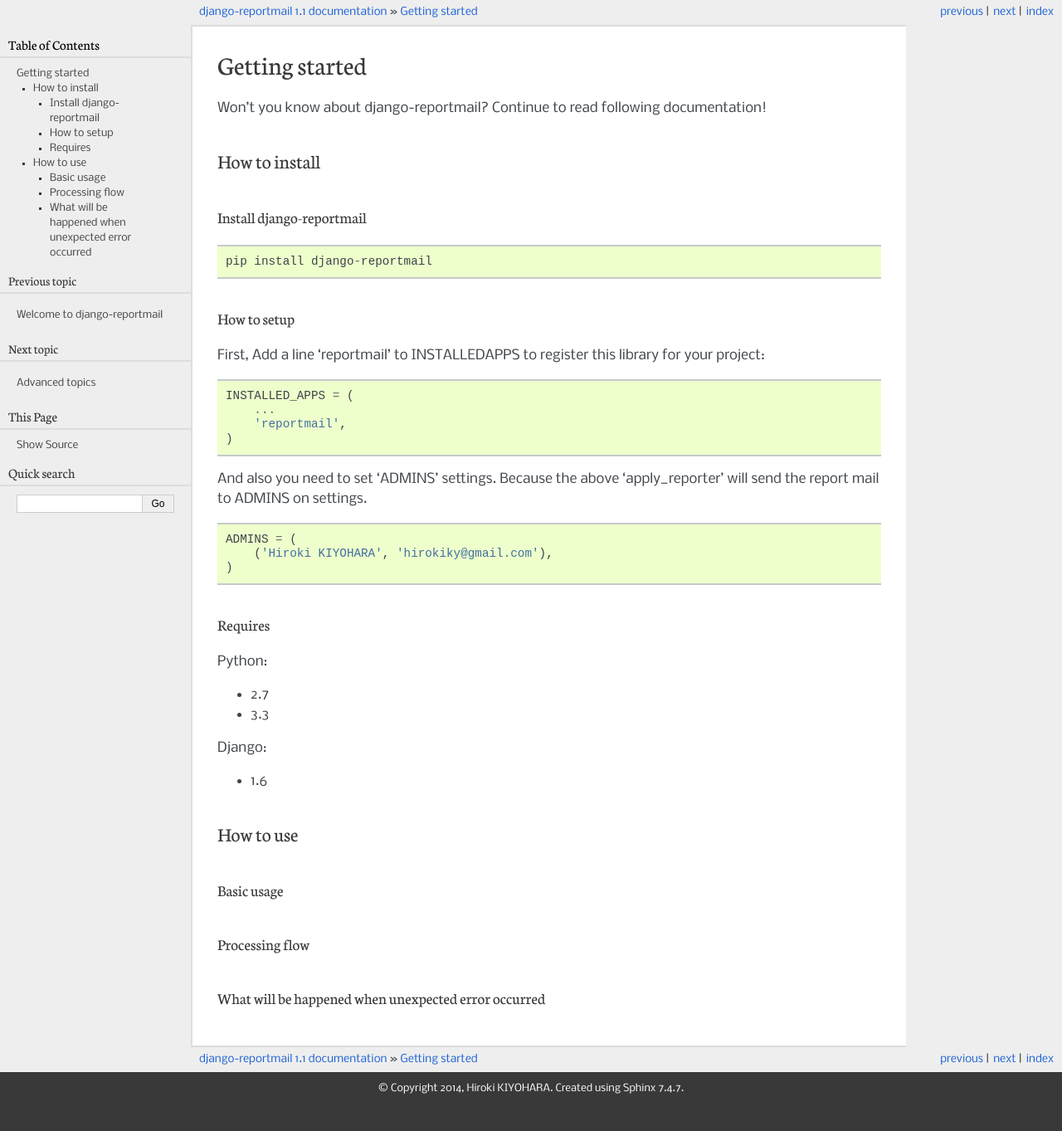
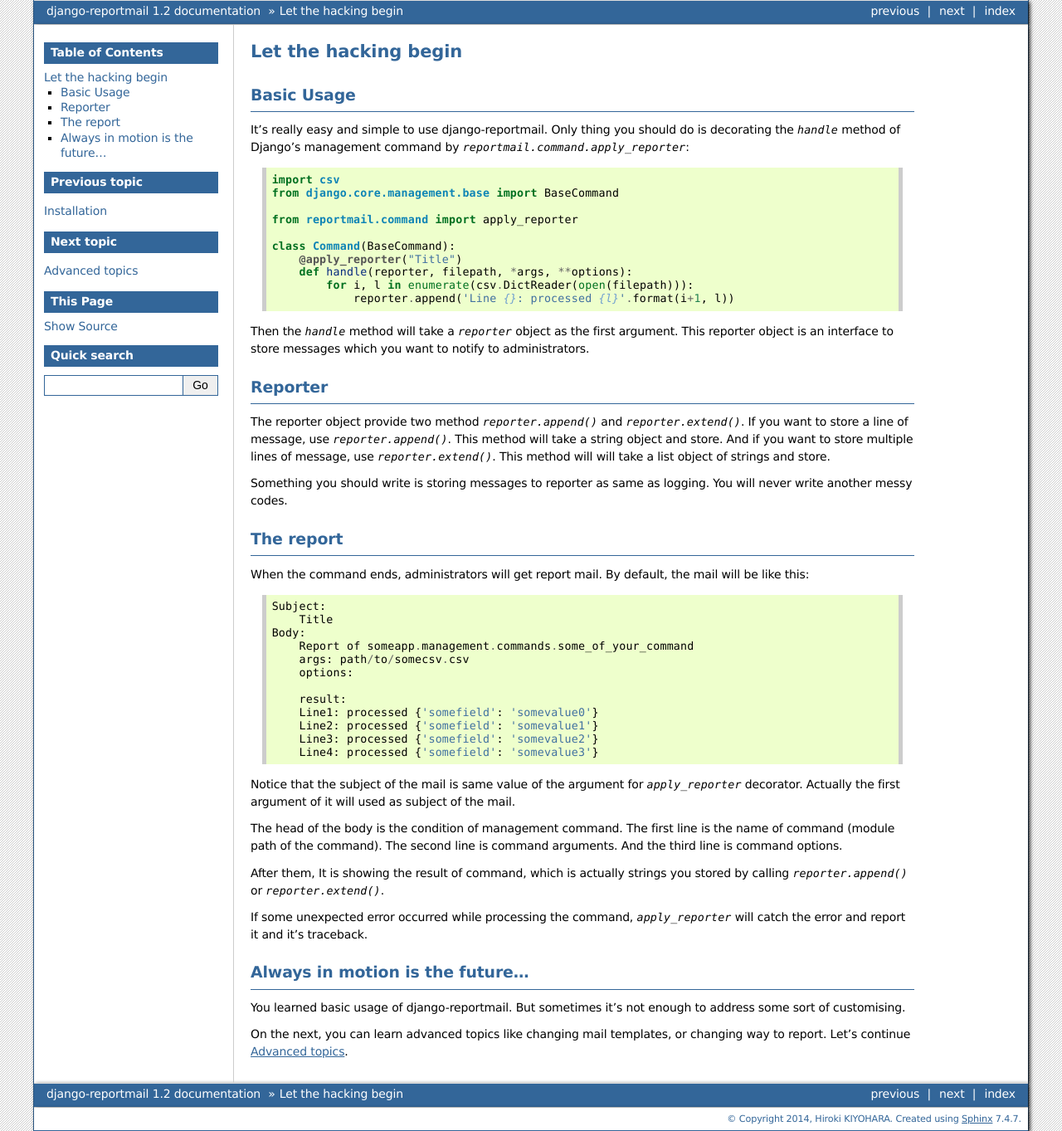
Before and after one commit to hirokiky/django-reportmail, a Sphinx documentation site: the page built from docs/source/intro.rst, in a window 1280 px wide. Shown: the whole page at 83% size. Built offline with Sphinx 7.4.7, drawn with Linux system fonts in a browser that asks for light colours; before the commit the page ends 1331 px from its top, so only the background shows below that.

Commit message:
Added whole documentation

```diff
--- a/docs/source/advanced.rst
+++ b/docs/source/advanced.rst
@@ -1,23 +1,70 @@
 Advanced topics
 ===============
 
-How to change the template of reporting mail
---------------------------------------------
+In this page, you can learn more about `django-reportmail`.
+I'll show you helpful topics when you should address some sort of customising
+especially, appearing at your job.
 
-Put your own template
-^^^^^^^^^^^^^^^^^^^^^
+How to change the mail template
+-------------------------------
 
-Context for the template
-^^^^^^^^^^^^^^^^^^^^^^^^
+This section you can learn the way to change template used for rendering report mail.
+To change the template, you can simply apply the path to template as the 'template' argument
+for `apply_template`:
+
+.. code-block:: python
+
+    from django.core.management.base import BaseCommand
+    from reportmail.command import apply_reporter
+
+    class Command(BaseCommand):
+        @apply_reporter("Title", template='yourapp/dataimport_report.txt')
+        def handle(reporter, *args, **options):
+            pass
+
+By default, it uses `reportmail/command_report.txt`.
+
+This template will take these values as context:
+
+* stored_text: list of messages you stored.
+* args: arguments of command calling.
+* options: option arguments of command calling and some value of enviroments.
+* command: module path for this command.
+
+If you want to add another value, you can simply set item for the reporter.context atribute:
+
+.. code-block:: python
+
+    >>> reporter.context['some_additional_value'] = 'Hi, there'
 
 How to change the way to report
 -------------------------------
 
-What is 'committer'
-^^^^^^^^^^^^^^^^^^^
+Sometimes you want to change the way to report instead of admin mails.
+To change, you can simply set a 'Committer' function to the `reporter.committer` attribute.
+The committer is the function which to get 'subject' and 'body' string as positional argument
+and cause some side-effects:
 
-Built-in committers
-^^^^^^^^^^^^^^^^^^^
+.. code-block:: python
 
-How to change committers dynamically
-^^^^^^^^^^^^^^^^^^^^^^^^^^^^^^^^^^^^
+    >>> def my_committer(subject, body):
+    ...     print(subject)
+    ...     print(body)
+    >>> reporter.committer = my_committer
+
+This my_committer is actually same with `reportmail.reporter.console_committer`.
+django-reportmail provides two committer functions by default:
+
+* `reportmail.reporter.console_committer`: printing out to the standard output
+* `reportmail.reporter.admin_mail_committer`: sending as admin mail (default committer)
+
+Conclusion
+----------
+
+You've already learned about django-reportmail good enough.
+If you need some reference for this linbrary, please refer :doc:`api`.
+This will useful when you want to remind behaviors of each components.
+
+If you've read whole documentation and have some questions or opinions,
+please raise a new issue at
+`django-reportmail repository <https://github.com/hirokiky/django-reportmail>`_
--- a/docs/source/conf.py
+++ b/docs/source/conf.py
@@ -29,7 +29,8 @@ import os
 # Add any Sphinx extension module names here, as strings. They can be
 # extensions coming with Sphinx (named 'sphinx.ext.*') or your custom
 # ones.
-extensions = []
+extensions = ['sphinxjp.themecore', 'sphinx.ext.autodoc']
+
 
 # Add any paths that contain templates here, relative to this directory.
 templates_path = ['_templates']
@@ -52,9 +53,9 @@ copyright = '2014, Hiroki KIYOHARA'
 # built documents.
 #
 # The short X.Y version.
-version = '1.1'
+version = '1.2'
 # The full version, including alpha/beta/rc tags.
-release = '1.1'
+release = '1.2'
 
 # The language for content autogenerated by Sphinx. Refer to documentation
 # for a list of supported languages.
@@ -99,7 +100,7 @@ pygments_style = 'sphinx'
 
 # The theme to use for HTML and HTML Help pages.  See the documentation for
 # a list of builtin themes.
-html_theme = 'pyramid'
+html_theme = 'bizstyle'
 
 # Theme options are theme-specific and customize the look and feel of a theme
 # further.  For a list of options available for each theme, see the
--- /dev/null
+++ b/docs/source/installation.rst
@@ -0,0 +1,54 @@
+Installation
+============
+
+Won't you know about django-reportmail? Continue to read following documentation!
+If you do, you will learn the way to setup django-reportmail.
+
+How to install
+--------------
+
+As always, you can install django-reportmail by using `pip`::
+
+    pip install django-reportmail
+
+And then, you need to fix 2 parts of `settings.py`.
+First, Add a line 'reportmail' to INSTALLED_APPS to register this library for your project:
+
+.. code-block:: python
+
+    INSTALLED_APPS = (
+        ...
+        'reportmail',
+    )
+
+
+And also you need to set 'ADMINS' settings.
+Because this library will send the report mail to 'ADMINS' on settings.
+
+.. code-block:: python
+
+    ADMINS = (
+        ('Hiroki KIYOHARA', 'hirokiky@gmail.com'),
+    )
+
+Internally, the reason of setting 'ADMINS' is that django-reportmail will send mail by
+calling `django.core.mail.admin_mails`.
+
+Requires
+--------
+
+django-reportmail is guaranteed to work correctly on following environments.
+
+Python:
+
+* 2.7
+* 3.3
+
+Django:
+
+* 1.6
+
+All set
+-------
+
+After setting up the project, you can head over to the :doc:`intro` documentation!
--- a/docs/source/intro.rst
+++ b/docs/source/intro.rst
@@ -1,61 +1,79 @@
-Getting started
-===============
+Let the hacking begin
+=====================
 
-Won't you know about django-reportmail?
-Continue to read following documentation!
+Basic Usage
+-----------
 
-How to install
---------------
-
-Install django-reportmail
-^^^^^^^^^^^^^^^^^^^^^^^^^
-::
-
-    pip install django-reportmail
-
-How to setup
-^^^^^^^^^^^^
-
-First, Add a line 'reportmail' to INSTALLEDAPPS to register this library for your project:
+It's really easy and simple to use django-reportmail.
+Only thing you should do is decorating the `handle` method of Django's management command
+by `reportmail.command.apply_reporter`:
 
 .. code-block:: python
 
-    INSTALLED_APPS = (
-        ...
-        'reportmail',
-    )
+    import csv
+    from django.core.management.base import BaseCommand
+
+    from reportmail.command import apply_reporter
+
+    class Command(BaseCommand):
+        @apply_reporter("Title")
+        def handle(reporter, filepath, *args, **options):
+            for i, l in enumerate(csv.DictReader(open(filepath))):
+                reporter.append('Line {}: processed {l}'.format(i+1, l))
 
 
-And also you need to set 'ADMINS' settings.
-Because the above 'apply_reporter' will send the report mail to ADMINS on settings.
+Then the `handle` method will take a `reporter` object as the first argument.
+This reporter object is an interface to store messages which you want to notify to administrators.
 
-.. code-block:: python
+Reporter
+--------
 
-    ADMINS = (
-        ('Hiroki KIYOHARA', 'hirokiky@gmail.com'),
-    )
+The reporter object provide two method `reporter.append()` and `reporter.extend()`.
+If you want to store a line of message, use `reporter.append()`. This method will take a string
+object and store.
+And if you want to store multiple lines of message, use `reporter.extend()`. This method will
+will take a list object of strings and store.
 
+Something you should write is storing messages to reporter as same as logging.
+You will never write another messy codes.
 
-Requires
-^^^^^^^^
-
-Python:
-
-* 2.7
-* 3.3
-
-Django:
-
-* 1.6
-
-How to use
+The report
 ----------
 
-Basic usage
-^^^^^^^^^^^
+When the command ends, administrators will get report mail.
+By default, the mail will be like this::
 
-Processing flow
-^^^^^^^^^^^^^^^
+    Subject:
+        Title
+    Body:
+        Report of someapp.management.commands.some_of_your_command
+        args: path/to/somecsv.csv
+        options:
 
-What will be happened when unexpected error occurred
-^^^^^^^^^^^^^^^^^^^^^^^^^^^^^^^^^^^^^^^^^^^^^^^^^^^^
+        result:
+        Line1: processed {'somefield': 'somevalue0'}
+        Line2: processed {'somefield': 'somevalue1'}
+        Line3: processed {'somefield': 'somevalue2'}
+        Line4: processed {'somefield': 'somevalue3'}
+
+Notice that the subject of the mail is same value of the argument for `apply_reporter` decorator.
+Actually the first argument of it will used as subject of the mail.
+
+The head of the body is the condition of management command.
+The first line is the name of command (module path of the command).
+The second line is command arguments. And the third line is command options.
+
+After them, It is showing the result of command, which is actually strings
+you stored by calling `reporter.append()` or `reporter.extend()`.
+
+If some unexpected error occurred while processing the command,
+`apply_reporter` will catch the error and report it and it's traceback.
+
+Always in motion is the future...
+---------------------------------
+
+You learned basic usage of django-reportmail.
+But sometimes it's not enough to address some sort of customising.
+
+On the next, you can learn advanced topics like changing mail templates, or changing way to report.
+Let's continue :doc:`advanced`.
```
Also changed, not shown: README.rst (+9 -43 lines), docs/source/api.rst (added, +17 -0 lines), docs/source/index.rst (+14 -48 lines), 2 other files.
